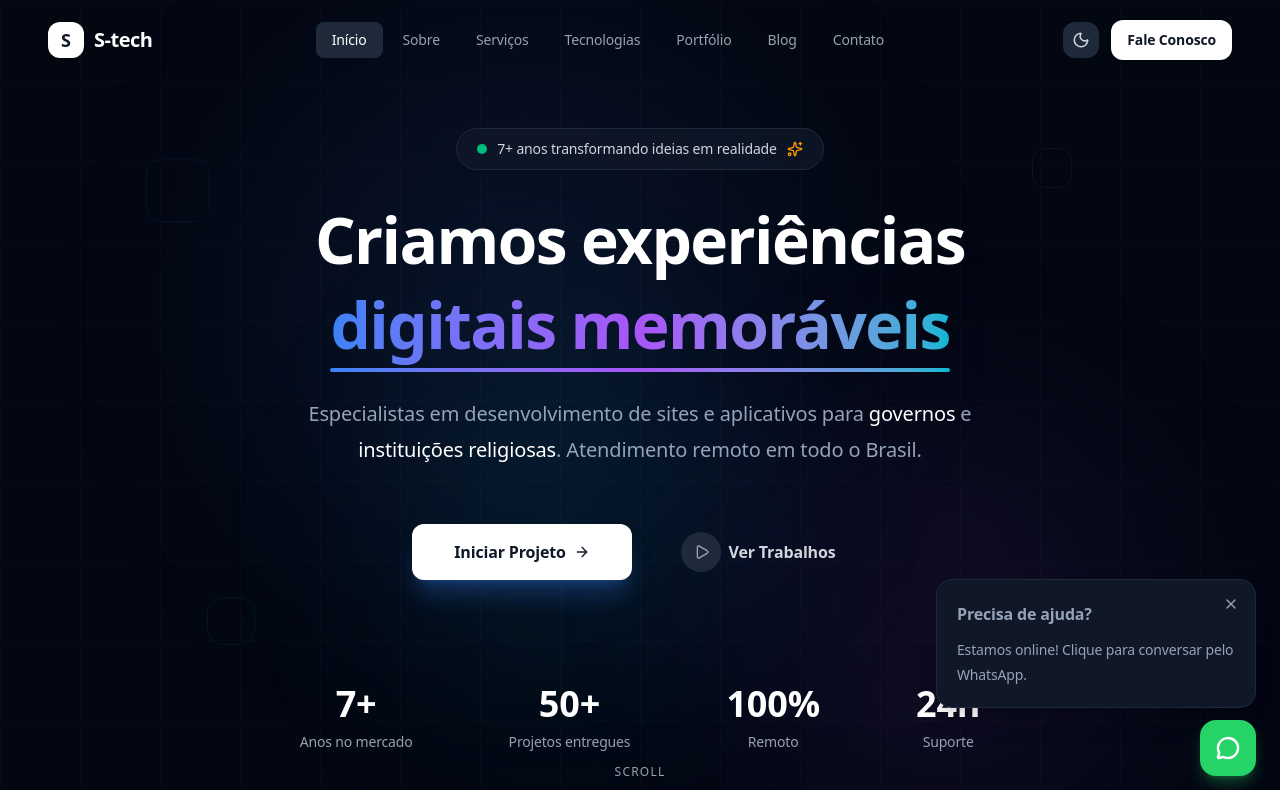
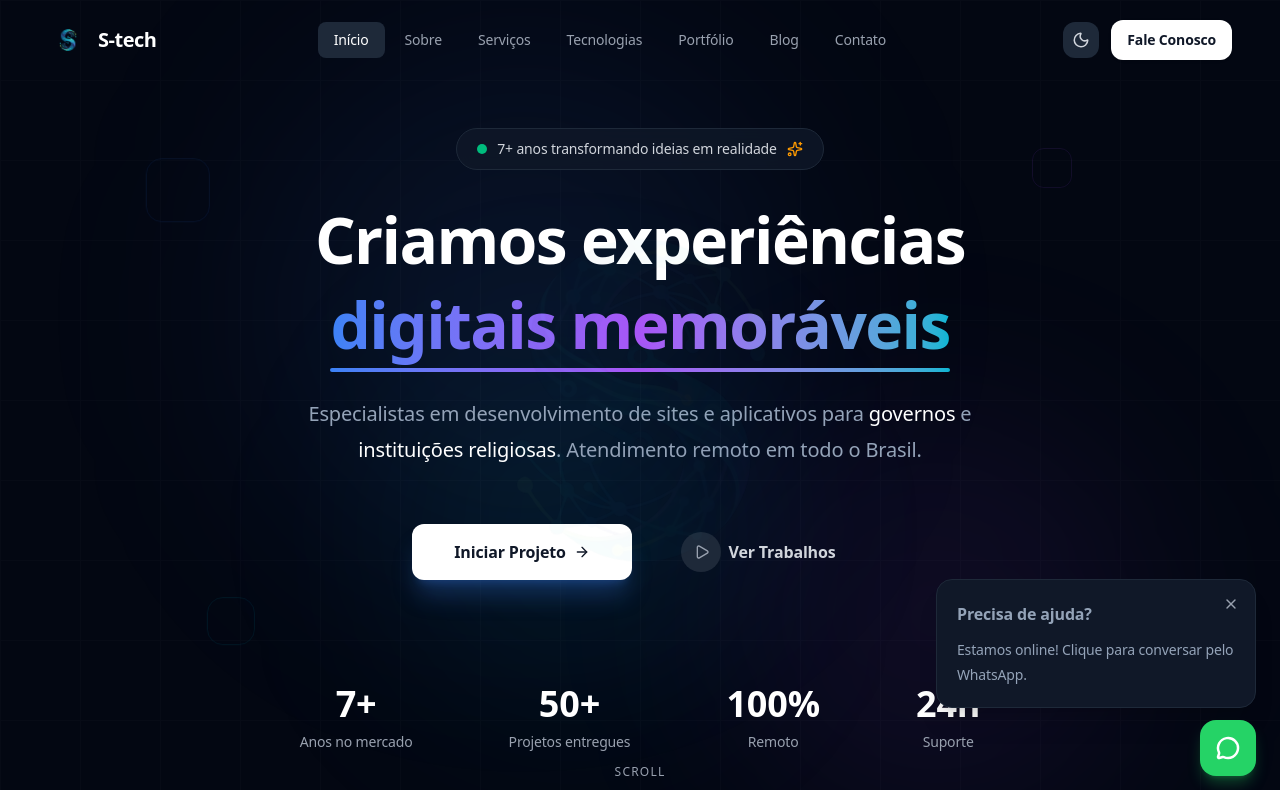
Before and after one commit to gabrielsaimo/s-tech, a Next.js app: page / in a window 1280 px wide. Shown: the top 790 px of the page. Built offline with nearby package versions, Linux system fonts and the light colour scheme.

Commit message:
feat: adicionar logo como marca d'água fixa e ajustar opacidade de fundos em várias seções

```diff
--- a/src/app/page.tsx
+++ b/src/app/page.tsx
@@ -14,8 +14,23 @@ export default function Home() {
   return (
     <>
       <AnimatedBackground />
+      {/* Fixed Watermark Logo - follows scroll */}
+      <div
+        className="fixed inset-0 pointer-events-none z-[5] flex items-center justify-center"
+        aria-hidden="true"
+      >
+        <div
+          className="w-[600px] h-[600px] opacity-[0.04] dark:opacity-[0.03]"
+          style={{
+            backgroundImage: 'url(/logo-s.png)',
+            backgroundSize: 'contain',
+            backgroundRepeat: 'no-repeat',
+            backgroundPosition: 'center',
+          }}
+        />
+      </div>
       <Header />
-      <main className="relative z-10">
+      <main className="relative z-[2]">
         <Hero />
         <About />
         <Services />
--- a/src/components/layout/Footer.tsx
+++ b/src/components/layout/Footer.tsx
@@ -35,7 +35,7 @@ export function Footer() {
   };
 
   return (
-    <footer className="relative bg-gray-50 dark:bg-gray-950 border-t border-gray-200 dark:border-gray-800">
+    <footer className="relative z-[2] bg-gray-50/90 dark:bg-gray-950/90 border-t border-gray-200 dark:border-gray-800">
       <Container className="py-20">
         {/* Top Section - CTA */}
         <motion.div
@@ -75,14 +75,22 @@ export function Footer() {
                 e.preventDefault();
                 handleNavClick("#hero");
               }}
-              className="flex items-center gap-2.5 mb-5"
-              whileHover={{ scale: 1.02 }}
-              whileTap={{ scale: 0.98 }}
+              className="flex items-center gap-2.5 mb-5 group"
+              whileHover={{ scale: 1.05 }}
+              whileTap={{ scale: 0.95 }}
             >
-              <div className="w-9 h-9 rounded-xl bg-gray-900 dark:bg-white flex items-center justify-center">
-                <span className="text-white dark:text-gray-900 font-bold text-lg">S</span>
-              </div>
-              <span className="text-xl font-semibold text-gray-900 dark:text-white tracking-tight">
+              <motion.div
+                className="relative w-10 h-10 rounded-xl overflow-hidden"
+                whileHover={{ rotate: [0, -5, 5, 0] }}
+                transition={{ duration: 0.5 }}
+              >
+                <img
+                  src="/logo-s.png"
+                  alt="S-tech Logo"
+                  className="w-full h-full object-contain transition-all duration-300 group-hover:scale-110 group-hover:brightness-110"
+                />
+              </motion.div>
+              <span className="text-xl font-semibold text-gray-900 dark:text-white tracking-tight transition-colors duration-300 group-hover:text-primary-600 dark:group-hover:text-primary-400">
                 S-tech
               </span>
             </motion.a>
--- a/src/components/layout/Header.tsx
+++ b/src/components/layout/Header.tsx
@@ -74,14 +74,22 @@ export function Header() {
               e.preventDefault();
               handleNavClick("#hero");
             }}
-            className="flex items-center gap-2.5"
-            whileHover={{ scale: 1.02 }}
-            whileTap={{ scale: 0.98 }}
+            className="flex items-center gap-2.5 group"
+            whileHover={{ scale: 1.05 }}
+            whileTap={{ scale: 0.95 }}
           >
-            <div className="w-9 h-9 rounded-xl bg-gray-900 dark:bg-white flex items-center justify-center">
-              <span className="text-white dark:text-gray-900 font-bold text-lg">S</span>
-            </div>
-            <span className="text-xl font-semibold text-gray-900 dark:text-white tracking-tight">
+            <motion.div
+              className="relative w-10 h-10 rounded-xl overflow-hidden"
+              whileHover={{ rotate: [0, -5, 5, 0] }}
+              transition={{ duration: 0.5 }}
+            >
+              <img
+                src="/logo-s.png"
+                alt="S-tech Logo"
+                className="w-full h-full object-contain transition-all duration-300 group-hover:scale-110 group-hover:brightness-110"
+              />
+            </motion.div>
+            <span className="text-xl font-semibold text-gray-900 dark:text-white tracking-tight transition-colors duration-300 group-hover:text-primary-600 dark:group-hover:text-primary-400">
               S-tech
             </span>
           </motion.a>
--- a/src/components/sections/Blog.tsx
+++ b/src/components/sections/Blog.tsx
@@ -12,7 +12,7 @@ export function Blog() {
       className="relative py-28 lg:py-36 overflow-hidden"
     >
       {/* Background */}
-      <div className="absolute inset-0 bg-white dark:bg-[#030712]" />
+      <div className="absolute inset-0 bg-white/90 dark:bg-[#030712]/90" />
 
       <Container className="relative z-10">
         <div className="max-w-3xl mx-auto text-center">
--- a/src/components/ui/SectionBackgrounds.tsx
+++ b/src/components/ui/SectionBackgrounds.tsx
@@ -17,7 +17,7 @@ export function AboutBackground() {
 
   return (
     <div className="absolute inset-0 overflow-hidden">
-      <div className="absolute inset-0 bg-white dark:bg-[#030712]" />
+      <div className="absolute inset-0 bg-white/90 dark:bg-[#030712]/90" />
 
       {/* Gradient orb */}
       <div
@@ -55,7 +55,7 @@ export function ServicesBackground() {
 
   return (
     <div className="absolute inset-0 overflow-hidden">
-      <div className="absolute inset-0 bg-gray-50 dark:bg-[#0a0a0f]" />
+      <div className="absolute inset-0 bg-gray-50/90 dark:bg-[#0a0a0f]/90" />
 
       {/* Static wave */}
       <svg
@@ -105,7 +105,7 @@ export function PortfolioBackground() {
 
   return (
     <div className="absolute inset-0 overflow-hidden">
-      <div className="absolute inset-0 bg-gray-50 dark:bg-[#0a0a0f]" />
+      <div className="absolute inset-0 bg-gray-50/90 dark:bg-[#0a0a0f]/90" />
 
       {/* Gradient mesh */}
       <div
@@ -158,7 +158,7 @@ export function TechnologiesBackground() {
 
   return (
     <div className="absolute inset-0 overflow-hidden">
-      <div className="absolute inset-0 bg-white dark:bg-[#030712]" />
+      <div className="absolute inset-0 bg-white/90 dark:bg-[#030712]/90" />
 
       {/* Circuit pattern - pure CSS */}
       <div
@@ -208,7 +208,7 @@ export function ContactBackground() {
 
   return (
     <div className="absolute inset-0 overflow-hidden">
-      <div className="absolute inset-0 bg-gray-50 dark:bg-[#0a0a0f]" />
+      <div className="absolute inset-0 bg-gray-50/90 dark:bg-[#0a0a0f]/90" />
 
       {/* Central glow */}
       <div
```
Also changed, not shown: public/logo-s.png (added).
